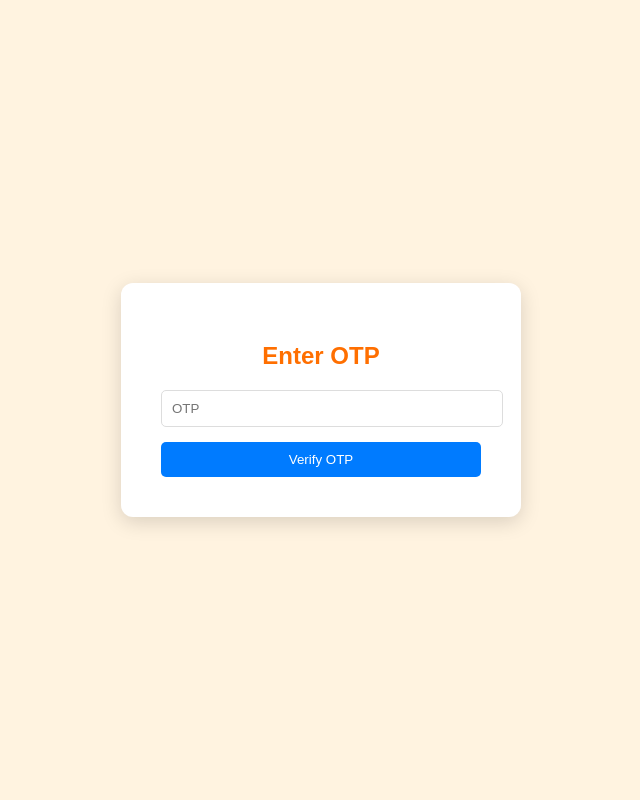
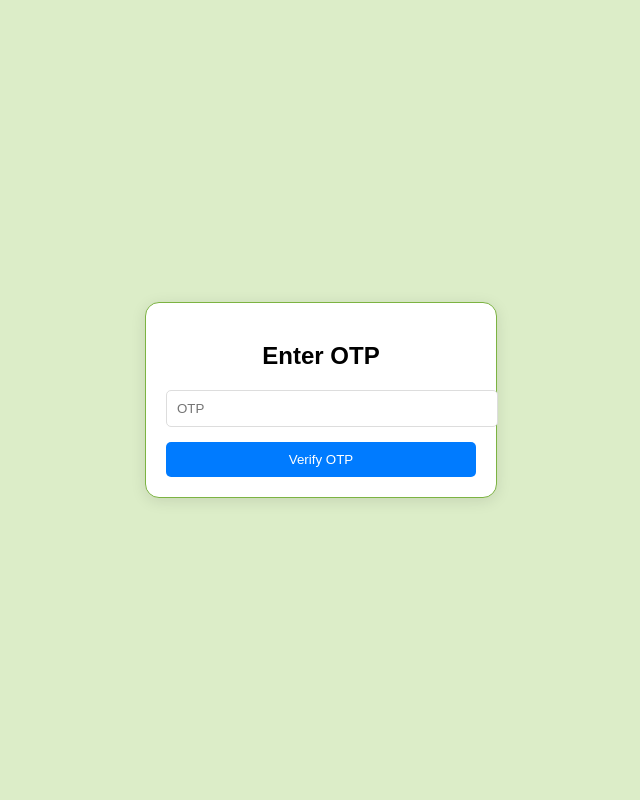
Before and after one commit to yashtilala412/HCD_project, a PHP site: page /otp_entry.php in a window 1280 px wide. Shown: the whole page, without its empty margins (319-959 px from the left). Run offline with PHP 8.4, Linux system fonts and the light colour scheme.

Commit message:
design 12

```diff
--- a/otp_entry.php
+++ b/otp_entry.php
@@ -6,22 +6,22 @@
     <title>Enter OTP</title>
     <style>
 body {
-    font-family: 'Fira Sans', sans-serif;
+    font-family: 'Mukta', sans-serif;
     display: flex;
     justify-content: center;
     align-items: center;
     height: 100vh;
     margin: 0;
-    background-color: #fff3e0;
+    background-color: #dcedc8;
 }
 .container {
     background-color: #ffffff;
-    padding: 40px;
-    box-shadow: 0 5px 20px rgba(0, 0, 0, 0.15);
-    border-radius: 12px;
-    width: 320px;
+    padding: 20px;
+    box-shadow: 0 3px 15px rgba(0, 0, 0, 0.1);
+    border-radius: 14px;
+    width: 310px;
     text-align: center;
-    color: #ff6f00;
+    border: 1px solid #7cb342;
 }
 
 
```
